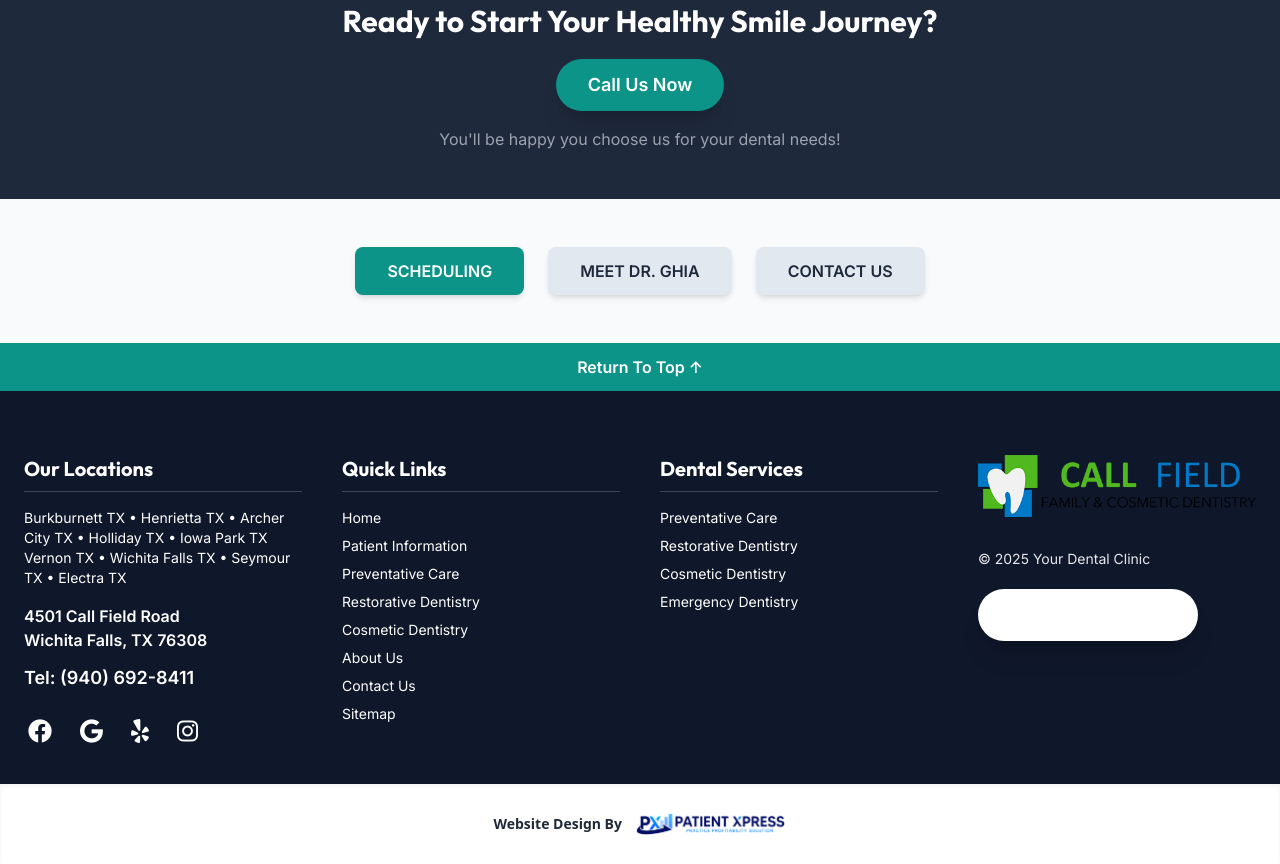
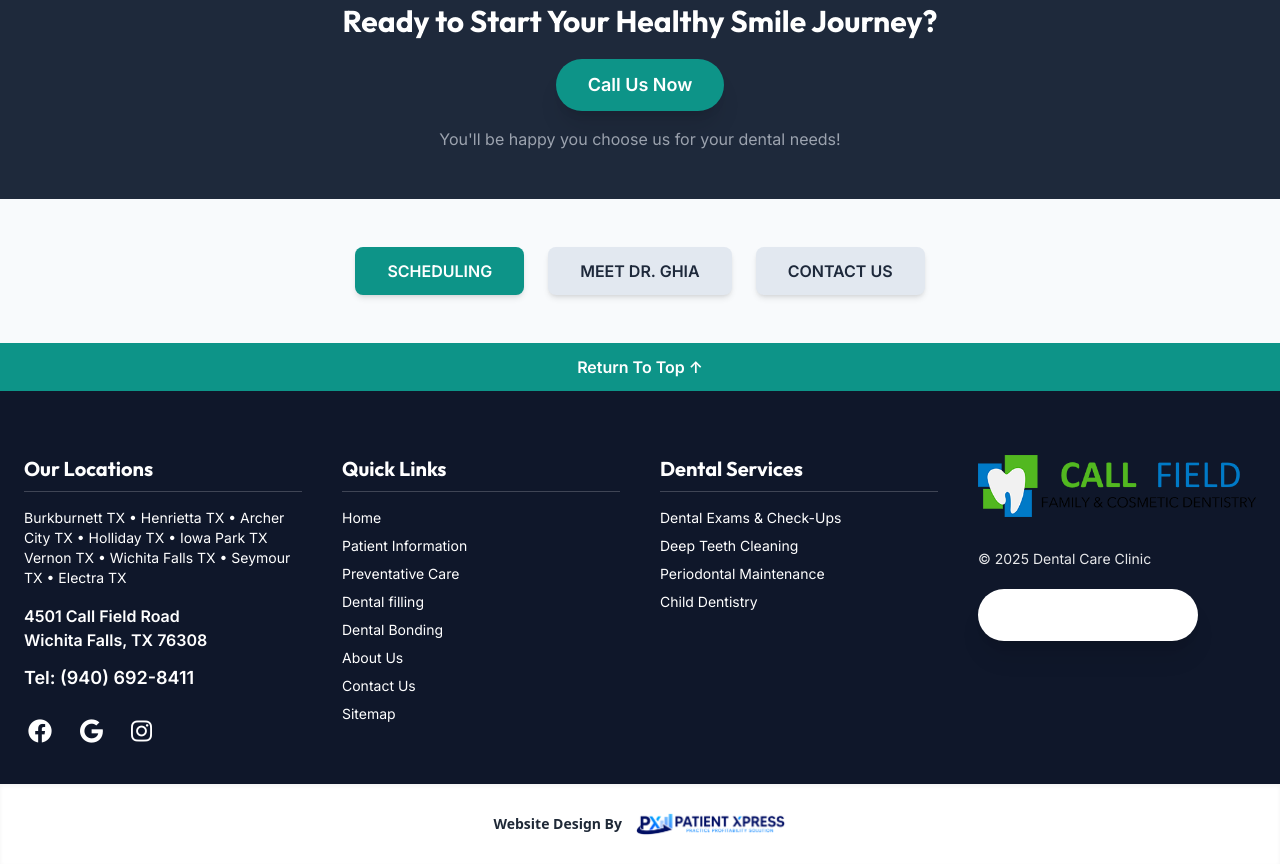
Before and after one commit to hemeshSurana/Ghia-website, a plain HTML site: page index.html in a window 1280 px wide. Shown: the part 4905-5769 px from the top of the page. Drawn offline with nearby package versions, Linux system fonts and the light colour scheme.

Commit message:
Update footer.html

```diff
--- a/components/footer.html
+++ b/components/footer.html
@@ -1,5 +1,3 @@
-
-
 <!-- Footer -->
 <footer class="footer">
     <div class="max-w-7xl mx-auto px-6 grid grid-cols-2 md:grid-cols-4 lg:grid-cols-4 rounded-md gap-10">
@@ -22,19 +20,17 @@
 
             <!-- Social Icons -->
             <div class="flex space-x-5 mt-5 text-2xl">
-                    <a href="https://www.facebook.com/people/Call-Field-Dental/pfbid02RWiL1Bi5DGSdpw9V4CsGZoE2sssaYgDAVKWax4oTV8B5vp4n3ZCaYZnvLsSsQuXjl/?mibextid=wwXIfr&rdid=oOMoe80v80aT5Rms&share_url=https%3A%2F%2Fwww.facebook.com%2Fshare%2F17JxyL88MZ%2F%3Fmibextid%3DwwXIfr" class="text-white hover:text-primary-dark transition rounded-lg p-1">
+                <a href="https://www.facebook.com/Call-Field-Dental" class="text-white hover:text-primary-dark transition rounded-lg p-1">
                     <i class="fab fa-facebook"></i>
                 </a>
-                    <a href="https://www.google.com/maps/@33.8718146,-98.5593281,3a,82.2y,73.64h,89.95t/data=!3m7!1e1!3m5!1swrB07rtILx2ynnfab6H5zQ!2e0!6shttps:%2F%2Fstreetviewpixels-pa.googleapis.com%2Fv1%2Fthumbnail%3Fcb_client%3Dmaps_sv.tactile%26w%3D900%26h%3D600%26pitch%3D0.04999999999999716%26panoid%3DwrB07rtILx2ynnfab6H5zQ%26yaw%3D73.64!7i13312!8i6656?entry=ttu&g_ep=EgoyMDI1MTEyMy4xIKXMDSoASAFQAw%3D%3D" class="text-white hover:text-primary-dark transition rounded-lg p-1">
+
+                <a href="https://maps.google.com" class="text-white hover:text-primary-dark transition rounded-lg p-1">
                     <i class="fab fa-google"></i>
                 </a>
-                    <a href="#" class="text-white hover:text-primary-dark transition rounded-lg p-1">
-                        <i class="fab fa-yelp"></i>
-                    </a>
+
                 <a href="https://www.instagram.com/callfielddentalwf/" class="text-white hover:text-primary-dark transition rounded-lg p-1">
                     <i class="fab fa-instagram"></i>
                 </a>
-
             </div>
         </div>
 
@@ -43,15 +39,11 @@
             <h3 class="text-xl font-bold mb-4 border-b border-white/20 pb-2">Quick Links</h3>
             <ul class="space-y-2 text-sm">
                 <li><a href="index.html" class="hover:text-primary-blue transition block">Home</a></li>
-                    <li><a href="p" class="hover:text-primary-blue transition block">Patient Information</a>
-                    </li>
-                    <li><a href="preventativecare.html" class="hover:text-primary-blue transition block">Preventative Care</a>
-                    </li>
-                    <li><a href="" class="hover:text-primary-blue transition block">Restorative
-                            Dentistry</a></li>
-                    <li><a href="cosmeticdentistry.html" class="hover:text-primary-blue transition block">Cosmetic Dentistry</a>
-                    </li>
-                    <li><a href="aboutus.html" class="hover:text-primary-blue transition block">About Us</a></li>
+                <li><a href="newpatients.html" class="hover:text-primary-blue transition block">Patient Information</a></li>
+                <li><a href="dentalexamsandcheckups.html" class="hover:text-primary-blue transition block">Preventative Care</a></li>
+                <li><a href="deepteethcleaning.html" class="hover:text-primary-blue transition block">Dental filling</a></li>
+                <li><a href="dentalbonding.html" class="hover:text-primary-blue transition block">Dental Bonding</a></li>
+                <li><a href="drghia.html" class="hover:text-primary-blue transition block">About Us</a></li>
                 <li><a href="contactus.html" class="hover:text-primary-blue transition block">Contact Us</a></li>
                 <li><a href="sitemap.html" class="hover:text-primary-blue transition block">Sitemap</a></li>
             </ul>
@@ -61,32 +53,24 @@
         <div>
             <h3 class="text-xl font-bold mb-4 border-b border-white/20 pb-2">Dental Services</h3>
             <ul class="space-y-2 text-sm">
-                    <li><a href="#" class="hover:text-primary-blue transition block">Preventative Care</a>
-                    </li>
-                    <li><a href="#" class="hover:text-primary-blue transition block">Restorative
-                            Dentistry</a></li>
-                    <li><a href="#" class="hover:text-primary-blue transition block">Cosmetic Dentistry</a>
-                    </li>
-                    <li><a href="#" class="hover:text-primary-blue transition block">Emergency Dentistry</a>
-                    </li>
+                <li><a href="dentalexamsandcheckups.html" class="hover:text-primary-blue transition block">Dental Exams & Check-Ups</a></li>
+                <li><a href="deepteethcleaning" class="hover:text-primary-blue transition block">Deep Teeth Cleaning</a></li>
+                <li><a href="periodontalmaintenance.html" class="hover:text-primary-blue transition block">Periodontal Maintenance</a></li>
+                <li><a href="childdentistry.html" class="hover:text-primary-blue transition block">Child Dentistry</a></li>
             </ul>
         </div>
 
         <!-- Column 4: Logo & Contact CTA -->
         <div class="flex flex-col items-start">
             <a href="index.html" class="text-3xl font-extrabold mb-4 text-white hover:text-gray-200 transition">
-                    <img src="./assets/image/logo.png" class="w-70 mb-4" alt="Clinic Logo">
-
+                <img src="assets/image/logo.png" class="w-70 mb-4" alt="Clinic Logo">
             </a>
-                <p class="text-white/90 text-sm">&copy; 2025 Your Dental Clinic</p>
+            <p class="text-white/90 text-sm">&copy; 2025 Dental Care Clinic</p>
 
             <a href="https://patient.rocks/Dashboard/PatientDashboard/NjhmYWU1YmUtNjVmZC00ZGQ1LTlkOWItOGZhYmIx"
                 class="inline-flex items-center justify-center
-               text-lg
-               shadow-2xl bg-white
-               rounded-full px-4 py-3 mt-5
-               bg-teal-700 text-white
-               shadow-xl min-w-[220px] font-bold
+                    text-lg shadow-2xl bg-white rounded-full px-4 py-3 mt-5
+                    bg-teal-700 text-white shadow-xl min-w-[220px] font-bold
                     transition duration-300 ease-in-out
                     hover:gray-100 hover:scale-105
                     focus:outline-none focus:ring-1 focus:ring-teal-400 focus:ring-opacity-50">
@@ -96,20 +80,22 @@
 
     </div>
 </footer>
+
 <div class="bg-white h-20 flex justify-center font-bold items-center text-gray-800 text-sm w-full shadow-inner font-sans">
     <span>Website Design By</span>
     <span class="ml-2 font-extrabold text-4xl tracking-wider font-serif">
-            <img src="./assets/image/logoleft.png" alt="Optima Logo" class="h-6 object-contain">
+        <img src="assets/image/logoleft.png"  hrefs="https://www.patientxpress.us/" alt="Optima Logo" class="h-6 object-contain">
     </span>
 </div>
 
+</body>
 
-</body>
 <script>
 fetch('./components/footer.html')
   .then(res => res.text())
   .then(data => document.getElementById('footer').innerHTML = data);
 </script>
+
 <script src="script.js"></script>
 <!-- End of Footer -->
 </html>
```
Lines whose indentation alone changed are shown as unchanged.
